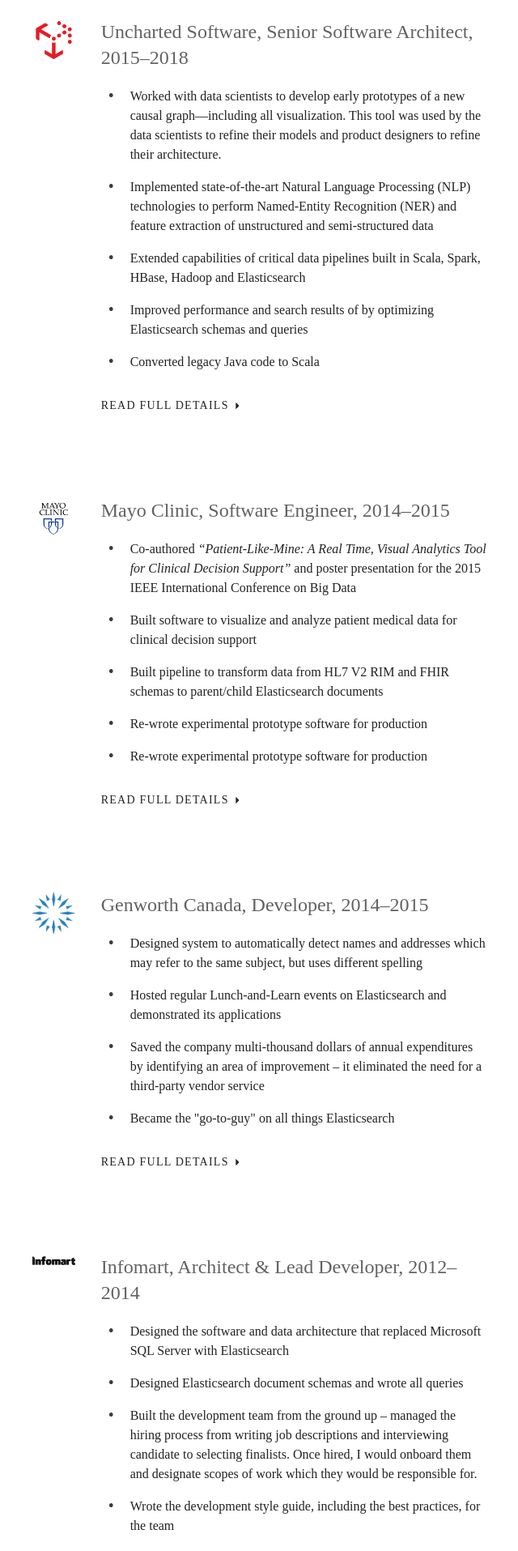
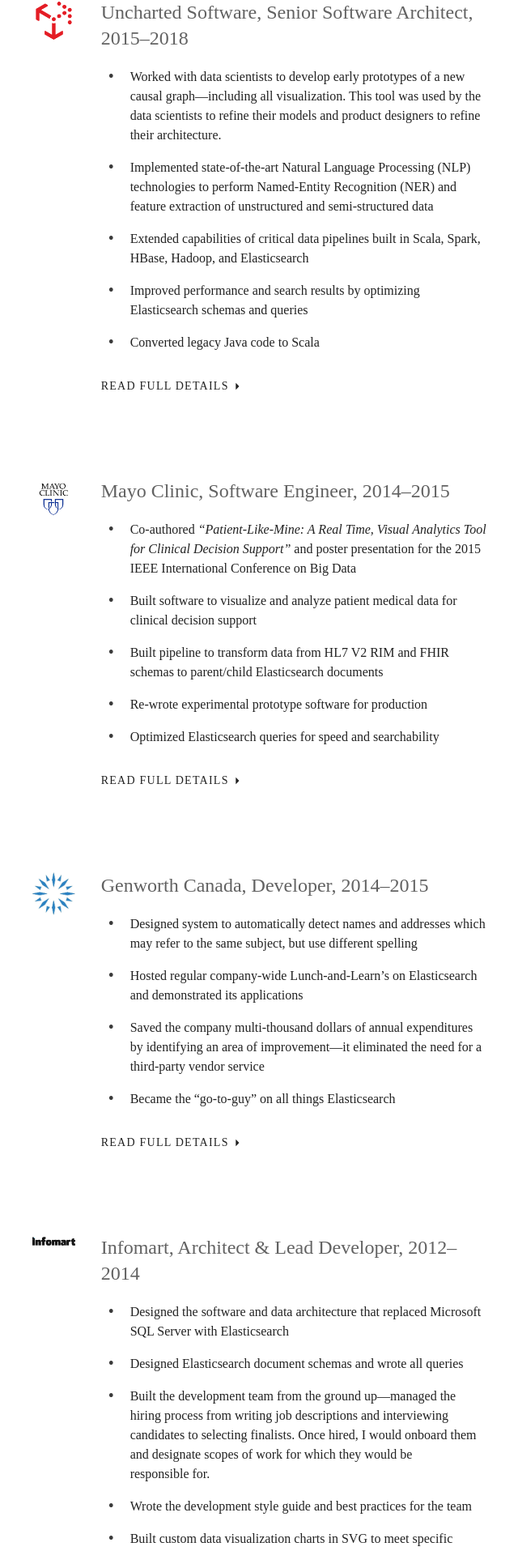
Before and after one commit to cheftechnical/simonyates, a React (Create React App) app: page /work in a window 1280 px wide. Shown: the part 862-2777 px from the top of the page at 81% size, without its empty margins (108-748 px from the left). Built offline with nearby package versions, Linux system fonts and the light colour scheme; a web font is replaced by a local one.

Commit message:
Update content

```diff
--- a/src/pages/Work/index.tsx
+++ b/src/pages/Work/index.tsx
@@ -41,21 +41,19 @@
                         <Experience employer="RBC" href="/work/rbc" role="Full-Stack Developer" when="2018–Present">
                             <Ul>
                                 <Li>
-                                    Built a chatbot to reduce time the team spends responding to customer questions
+                                    Built a chatbot to reduce time the team spends responding to customer&nbsp;questions
                                 </Li>
                                 <Li>
-                                    Built self-healing tools that automate SRE tasks
+                                    Built self-healing tools that automate SRE&nbsp;tasks
                                 </Li>
                                 <Li>
-                                    Designed and built custom reporting tools used by over 8,000 engineers at RBC for
-                                    monitoring critical infrastructure and performing incident forensics
+                                    Designed and built custom reporting tools used by over 8,000 engineers at RBC for monitoring critical infrastructure and performing incident&nbsp;forensics
                                 </Li>
                                 <Li>
-                                    Wrote a machine learning model with scikit-learn to detect anomalies in system logs
-                                    and incident reports
+                                    Wrote a machine learning model with scikit-learn to detect anomalies in system logs and incident&nbsp;reports
                                 </Li>
                                 <Li>
-                                    Advised multiple teams across RBC on how to optimize Elasticsearch
+                                    Advised multiple teams across RBC on Elasticsearch&nbsp;optimization
                                 </Li>
                             </Ul>
                         </Experience>
@@ -71,25 +69,19 @@
                         <Experience employer="Uncharted Software" href="/work/uncharted-software" role="Senior Software Architect" when="2015–2018">
                             <Ul>
                                 <Li>
-                                    Worked with data scientists to develop early prototypes of a new causal
-                                    graph—including all visualization. This tool was used by the data scientists to
-                                    refine their models and product designers to refine their architecture.
+                                    Worked with data scientists to develop early prototypes of a new causal graph&mdash;including all visualization. This tool was used by the data scientists to refine their models and product designers to refine their&nbsp;architecture.
                                 </Li>
                                 <Li>
-                                    Implemented state-of-the-art Natural Language Processing (NLP) technologies to
-                                    perform Named-Entity Recognition (NER) and feature extraction of unstructured and
-                                    semi-structured data
+                                    Implemented state-of-the-art Natural Language Processing (NLP) technologies to perform Named-Entity Recognition (NER) and feature extraction of unstructured and semi-structured&nbsp;data
                                 </Li>
                                 <Li>
-                                    Extended capabilities of critical data pipelines built in Scala, Spark, HBase,
-                                    Hadoop and Elasticsearch
+                                    Extended capabilities of critical data pipelines built in Scala, Spark, HBase, Hadoop, and&nbsp;Elasticsearch
                                 </Li>
                                 <Li>
-                                    Improved performance and search results of by optimizing Elasticsearch schemas and
-                                    queries
+                                    Improved performance and search results by optimizing Elasticsearch schemas and&nbsp;queries
                                 </Li>
                                 <Li>
-                                    Converted legacy Java code to Scala
+                                    Converted legacy Java code to&nbsp;Scala
                                 </Li>
                             </Ul>
                         </Experience>
@@ -105,23 +97,19 @@
                         <Experience employer="Mayo Clinic" href="/work/mayo-clinic" role="Software Engineer" when="2014–2015">
                             <Ul>
                                 <Li>
-                                    Co-authored <em>&ldquo;Patient-Like-Mine: A Real Time, Visual Analytics Tool for
-                                    Clinical Decision Support&rdquo;</em> and poster presentation for the 2015 IEEE
-                                    International Conference on Big Data
+                                    Co-authored <em>&ldquo;Patient-Like-Mine: A Real Time, Visual Analytics Tool for Clinical Decision Support&rdquo;</em> and poster presentation for the 2015 IEEE International Conference on Big&nbsp;Data
                                 </Li>
                                 <Li>
-                                    Built software to visualize and analyze patient medical data for clinical decision
-                                    support
+                                    Built software to visualize and analyze patient medical data for clinical decision&nbsp;support
                                 </Li>
                                 <Li>
-                                    Built pipeline to transform data from HL7 V2 RIM and FHIR schemas to parent/child
-                                    Elasticsearch documents
+                                    Built pipeline to transform data from HL7 V2 RIM and FHIR schemas to parent/child Elasticsearch&nbsp;documents
                                 </Li>
                                 <Li>
-                                    Re-wrote experimental prototype software for production
+                                    Re-wrote experimental prototype software for&nbsp;production
                                 </Li>
                                 <Li>
-                                    Re-wrote experimental prototype software for production
+                                    Optimized Elasticsearch queries for speed and&nbsp;searchability
                                 </Li>
                             </Ul>
                         </Experience>
@@ -137,19 +125,16 @@
                         <Experience employer="Genworth Canada" href="/work/genworth-canada" role="Developer" when="2014–2015">
                             <Ul>
                                 <Li>
-                                    Designed system to automatically detect names and addresses which may refer to the
-                                    same subject, but uses different spelling
+                                    Designed system to automatically detect names and addresses which may refer to the same subject, but use different&nbsp;spelling
                                 </Li>
                                 <Li>
-                                    Hosted regular Lunch-and-Learn events on Elasticsearch and demonstrated its
-                                    applications
+                                    Hosted regular company-wide Lunch-and-Learn&rsquo;s on Elasticsearch and demonstrated its&nbsp;applications
                                 </Li>
                                 <Li>
-                                    Saved the company multi-thousand dollars of annual expenditures by identifying an
-                                    area of improvement &ndash; it eliminated the need for a third-party vendor service
+                                    Saved the company multi-thousand dollars of annual expenditures by identifying an area of improvement&mdash;it eliminated the need for a third-party vendor&nbsp;service
                                 </Li>
                                 <Li>
-                                    Became the "go-to-guy" on all things Elasticsearch
+                                    Became the &ldquo;go-to-guy&rdquo; on all things&nbsp;Elasticsearch
                                 </Li>
                             </Ul>
                         </Experience>
@@ -165,24 +150,19 @@
                         <Experience employer="Infomart" href="/work/infomart" role="Architect & Lead Developer" when="2012–2014">
                             <Ul>
                                 <Li>
-                                    Designed the software and data architecture that replaced Microsoft SQL Server with
-                                    Elasticsearch
+                                    Designed the software and data architecture that replaced Microsoft SQL Server with&nbsp;Elasticsearch
                                 </Li>
                                 <Li>
-                                    Designed Elasticsearch document schemas and wrote all queries
+                                    Designed Elasticsearch document schemas and wrote all&nbsp;queries
                                 </Li>
                                 <Li>
-                                    Built the development team from the ground up &ndash; managed the hiring process
-                                    from writing job descriptions and interviewing candidate to selecting finalists.
-                                    Once hired, I would onboard them and designate scopes of work which they would be
-                                    responsible for.
+                                    Built the development team from the ground up&mdash;managed the hiring process from writing job descriptions and interviewing candidates to selecting finalists. Once hired, I would onboard them and designate scopes of work for which they would be responsible&nbsp;for.
                                 </Li>
                                 <Li>
-                                    Wrote the development style guide, including the best practices, for the team
+                                    Wrote the development style guide and best practices for the&nbsp;team
                                 </Li>
                                 <Li>
-                                    Built custom data visualization charts in SVG to meet specific design requirements
-                                    of the software
+                                    Built custom data visualization charts in SVG to meet specific design requirements of the&nbsp;software
                                 </Li>
                             </Ul>
                         </Experience>
@@ -198,16 +178,16 @@
                         <Experience employer="Jib Design & Advertising" href="/work/jib-design-and-advertising" role="Technical Director" when="2007–2008">
                             <Ul>
                                 <Li>
-                                    Wrote the university registration system for the Apple Education Store on apple.ca
+                                    Wrote the university registration system for the Apple Education Store on&nbsp;apple.ca
                                 </Li>
                                 <Li>
-                                    Wrote and deployed all HTML emails for Apple Canada
+                                    Wrote and deployed all HTML emails for Apple&nbsp;Canada
                                 </Li>
                                 <Li>
-                                    Conceptualized, designed, and wrote internal software for managing client assets
+                                    Conceptualized, designed, and wrote internal software for managing client&nbsp;assets
                                 </Li>
                                 <Li>
-                                    Reverse-engineered Google PageRank for improved SEO strategies
+                                    Reverse-engineered Google PageRank for improved SEO&nbsp;strategies
                                 </Li>
                             </Ul>
                         </Experience>
```
